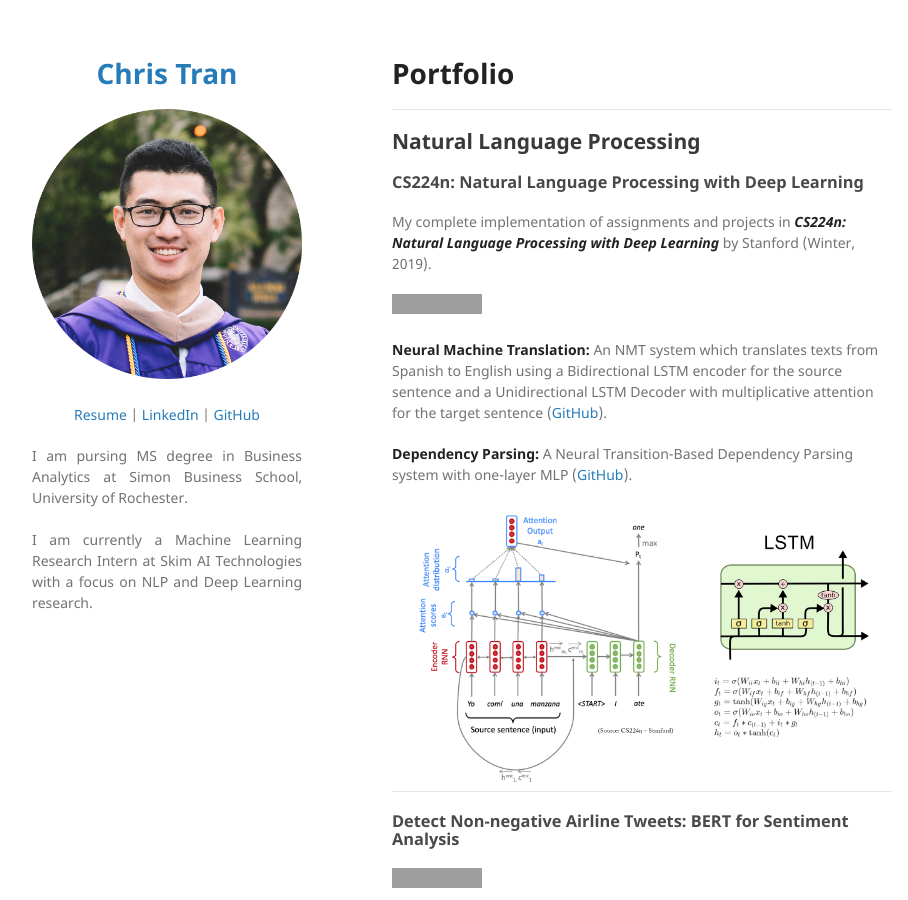
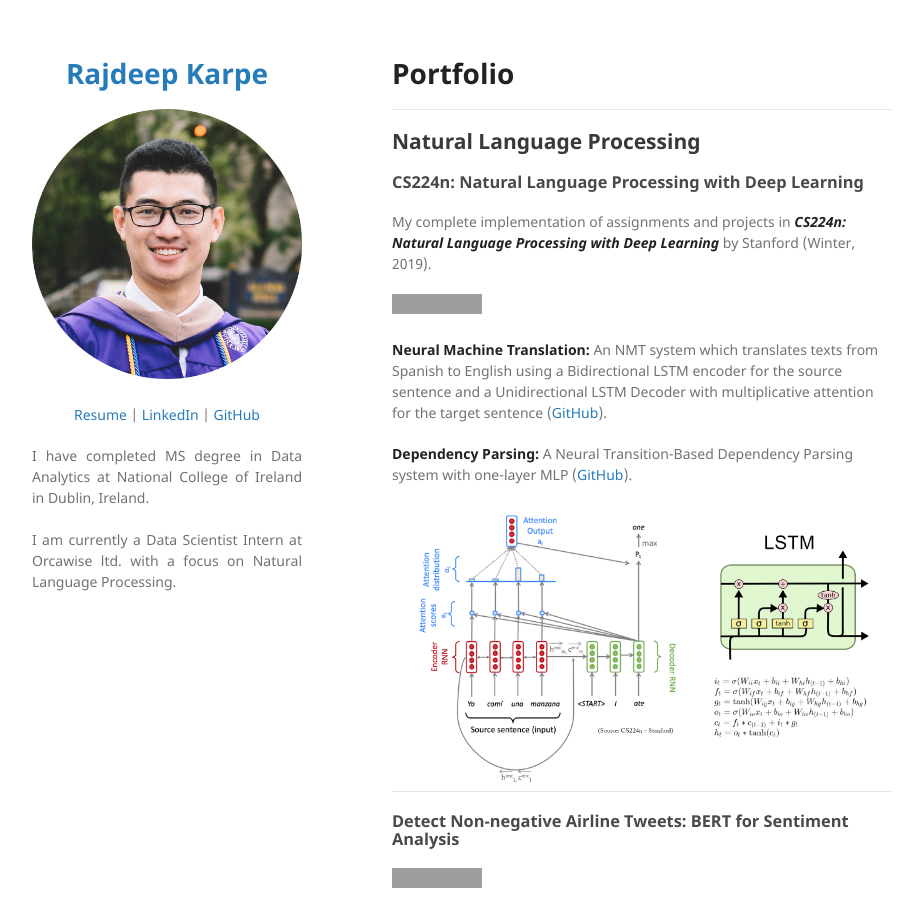
Before and after one commit to RajdeepKarpe22/RajdeepKarpe22.github.io, a Jekyll site: the page built from index.md, in a window 1280 px wide and 900 px high. Shown: the whole window, without its empty margins (178-1086 px from the left). Built offline with Jekyll 4.4.1, drawn with Linux system fonts in a browser that asks for light colours; our own code applies the rules of GitHub Pages for plain Markdown files; grey boxes are pictures that could not be loaded.

Commit message:
Update _config.yml

```diff
--- a/_config.yml
+++ b/_config.yml
@@ -1,18 +1,18 @@
-title: <p align="center"> Chris Tran </p>
+title: <p align="center"> Rajdeep Karpe </p>
 
 logo: "/images/picture.png?raw=true"
 
 description:
   <p align="center">
   <a href="pdf/resume.pdf">Resume</a> |
-  <a href="https://www.linkedin.com/in/chriskhanhtran/">LinkedIn</a> |
-  <a href="https://github.com/chriskhanhtran">GitHub</a>
+  <a href="https://www.linkedin.com/in/rajdeepkarpe/">LinkedIn</a> |
+  <a href="https://github.com/RajdeepKarpe22">GitHub</a>
   </p>
 
   <p align="justify">
-  I am pursing MS degree in Business Analytics at Simon Business School, University of Rochester.
+  I have completed MS degree in Data Analytics at National College of Ireland in Dublin, Ireland.
   <br><br>
-  I am currently a Machine Learning Research Intern at Skim AI Technologies with a focus on NLP and Deep Learning research.
+  I am currently a Data Scientist Intern at Orcawise ltd. with a focus on Natural Language Processing.
   <br><br>
   </p>
 
```
